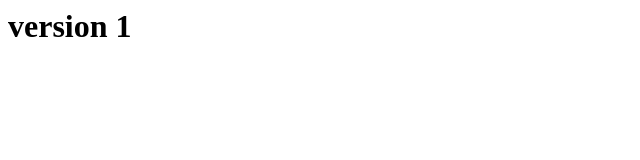
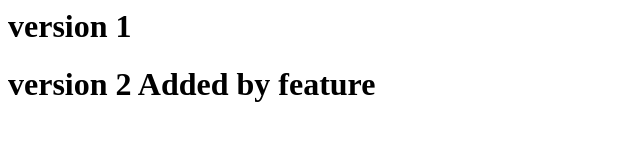
Before and after one commit to Ratnam5050/gitbranch1, a plain HTML site: page index.html in a window 1280 px wide. Shown: the whole page, without its empty margins (0-640 px from the left). Drawn offline with Linux system fonts and the light colour scheme.

Commit message:
v2 -> feature

```diff
--- a/index.html
+++ b/index.html
@@ -1 +1,2 @@
 <h1>version 1</h1>
+<h1>version 2 Added by feature </h1>
```
Also changed, not shown: xyz.txt (added).
